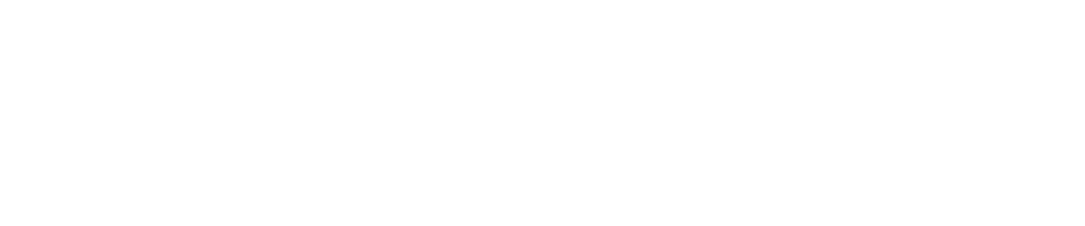
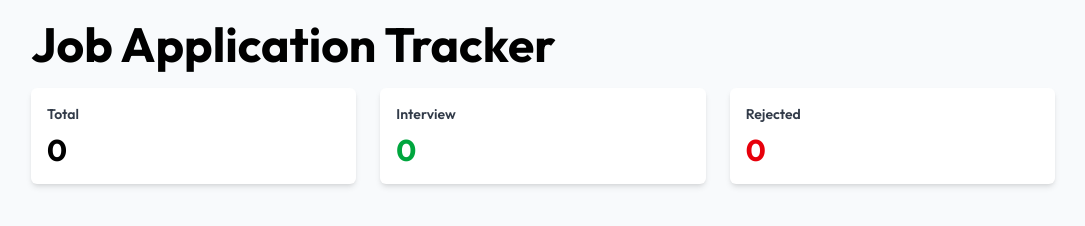
Before and after one commit to sanoyon211/assignment-04, a plain HTML site: page index.html in a window 1280 px wide. Shown: the whole page, without its empty margins (97-1182 px from the left). Drawn offline with nearby package versions, Linux system fonts and the light colour scheme.

Commit message:
header section complete

```diff
--- a/index.html
+++ b/index.html
@@ -18,8 +18,41 @@
       crossorigin="anonymous"
       referrerpolicy="no-referrer"
     />
+
+    <style>
+      * {
+        font-family: 'Outfit', sans-serif;
+      }
+    </style>
 </head>
-<body>
+<body class="bg-[#F8FAFC]">
+    <header class="w-[90%] md:w-[80%] mx-auto">
+      <h1 class="text-3xl md:text-5xl font-bold text-black py-5">
+        Job Application Tracker
+      </h1>
+      <div class="grid grid-cols-3 gap-2 md:gap-6">
+        <div
+          class="bg-white shadow-md p-4 rounded-[6px] border-gray-200 space-y-2"
+        >
+          <p class="text-sm font-semibold text-[#323B49]">Total</p>
+          <p id="total" class="text-3xl font-bold">0</p>
+        </div>
+
+        <div
+          class="bg-white shadow-md p-4 rounded-[6px] border-gray-200 space-y-2"
+        >
+          <p class="text-sm font-semibold text-[#323B49]">Interview</p>
+          <p id="interviewCount" class="text-3xl font-bold text-green-600">0</p>
+        </div>
+
+        <div
+          class="bg-white shadow-md p-4 rounded-[6px] border-gray-200 space-y-2"
+        >
+          <p class="text-sm font-semibold text-[#323B49]">Rejected</p>
+          <p id="rejectedCount" class="text-3xl font-bold text-red-600">0</p>
+        </div>
+      </div>
+    </header>
 
 </body>
 </html>
--- /dev/null
+++ b/tailwind.init.css
@@ -0,0 +1 @@
+@import "tailwindcss";
```
